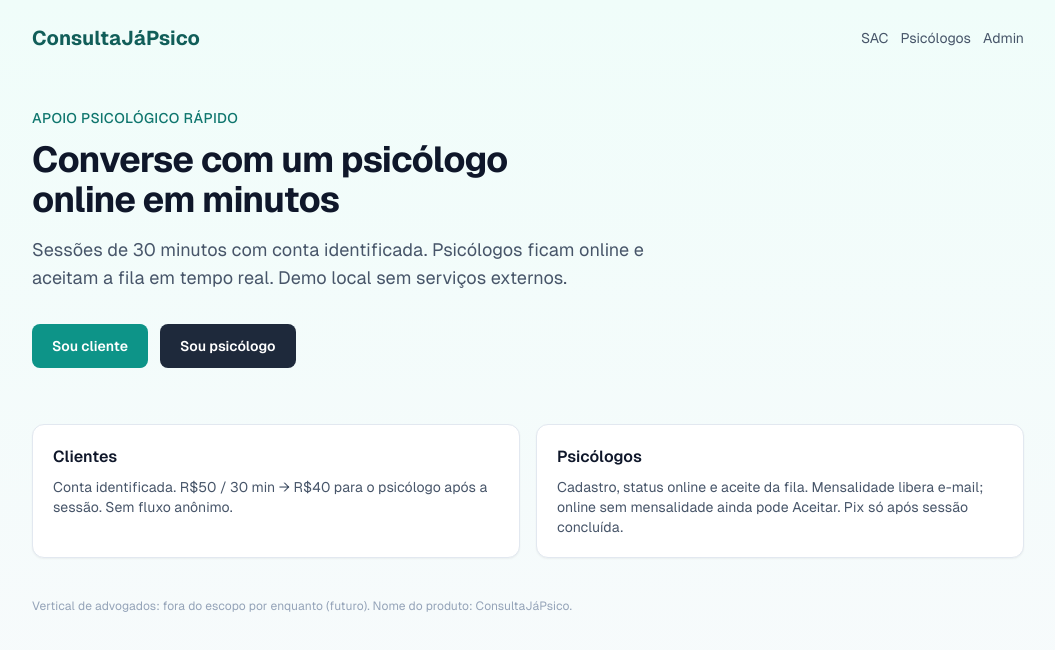
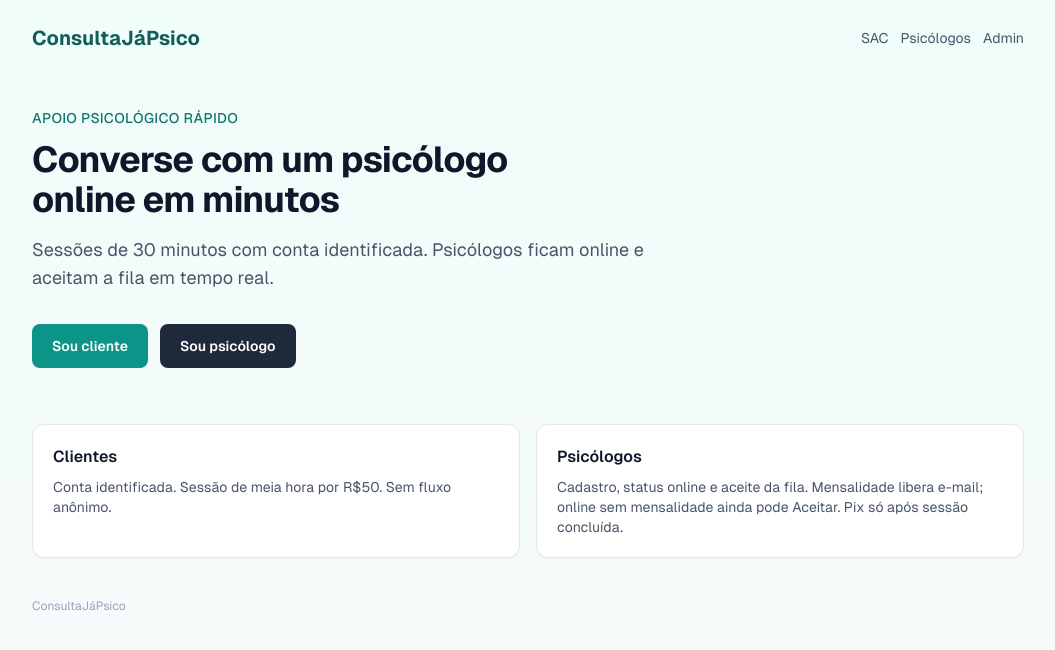
Before and after one commit to pedroteixeiradrv/consultajapsico, a Next.js app: page / in a window 1280 px wide. Shown: the top 650 px of the page, without its empty margins (112-1167 px from the left). Built offline with nearby package versions, Linux system fonts and the light colour scheme.

Commit message:
fix(psico): CRP obrigatório + preço cliente sem repasse

```diff
--- a/app/page.tsx
+++ b/app/page.tsx
@@ -28,8 +28,7 @@ export default function HomePage() {
           </h1>
           <p className="mb-8 text-lg text-slate-600">
             Sessões de 30 minutos com conta identificada. Psicólogos ficam
-            online e aceitam a fila em tempo real. Demo local sem serviços
-            externos.
+            online e aceitam a fila em tempo real.
           </p>
 
           <div className="flex flex-wrap gap-3">
@@ -52,8 +51,8 @@ export default function HomePage() {
           <div className="rounded-xl border border-slate-200 bg-white p-5 shadow-sm">
             <h2 className="mb-2 font-semibold text-slate-900">Clientes</h2>
             <p className="text-sm text-slate-600">
-              Conta identificada. R$50 / 30 min → R$40 para o psicólogo após a
-              sessão. Sem fluxo anônimo.
+              Conta identificada. Sessão de meia hora por R$50. Sem fluxo
+              anônimo.
             </p>
           </div>
           <div className="rounded-xl border border-slate-200 bg-white p-5 shadow-sm">
@@ -67,8 +66,7 @@ export default function HomePage() {
         </section>
 
         <p className="mt-10 text-xs text-slate-400">
-          Vertical de advogados: fora do escopo por enquanto (futuro). Nome do
-          produto: ConsultaJáPsico.
+          ConsultaJáPsico
         </p>
       </main>
     </div>
```
